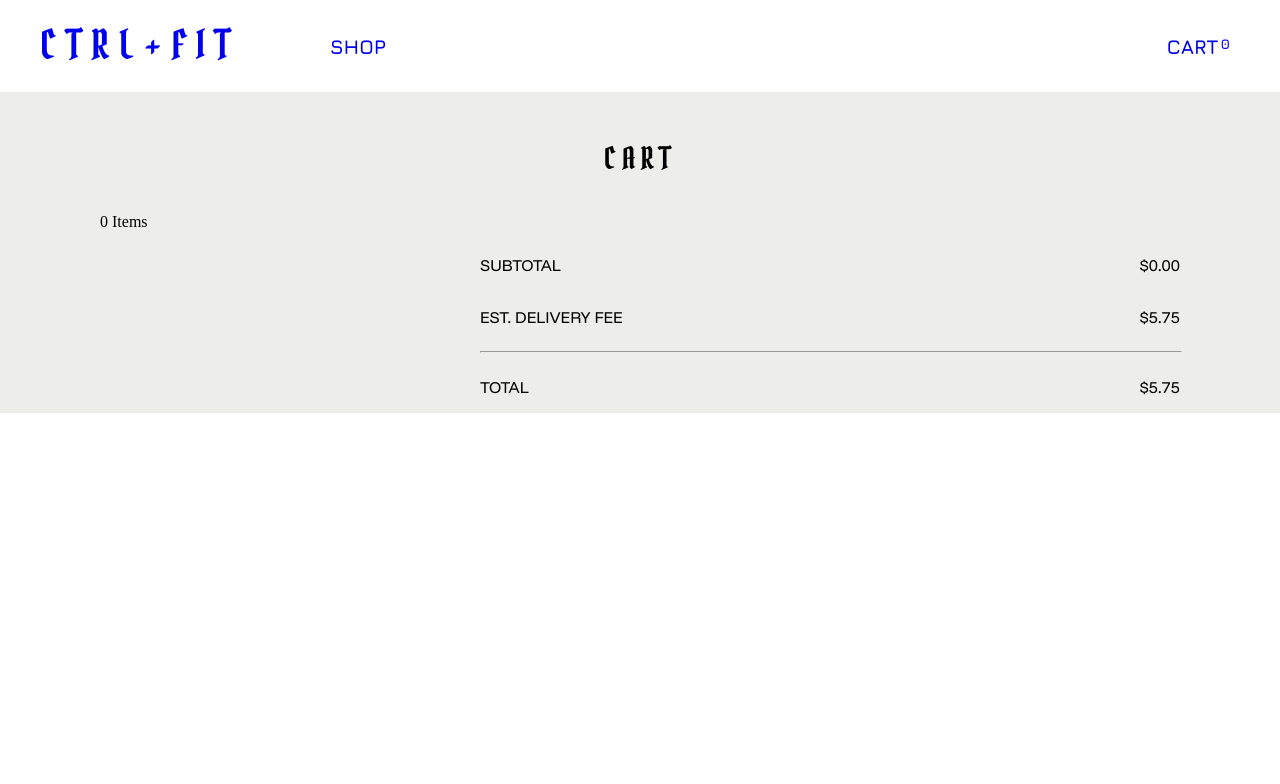
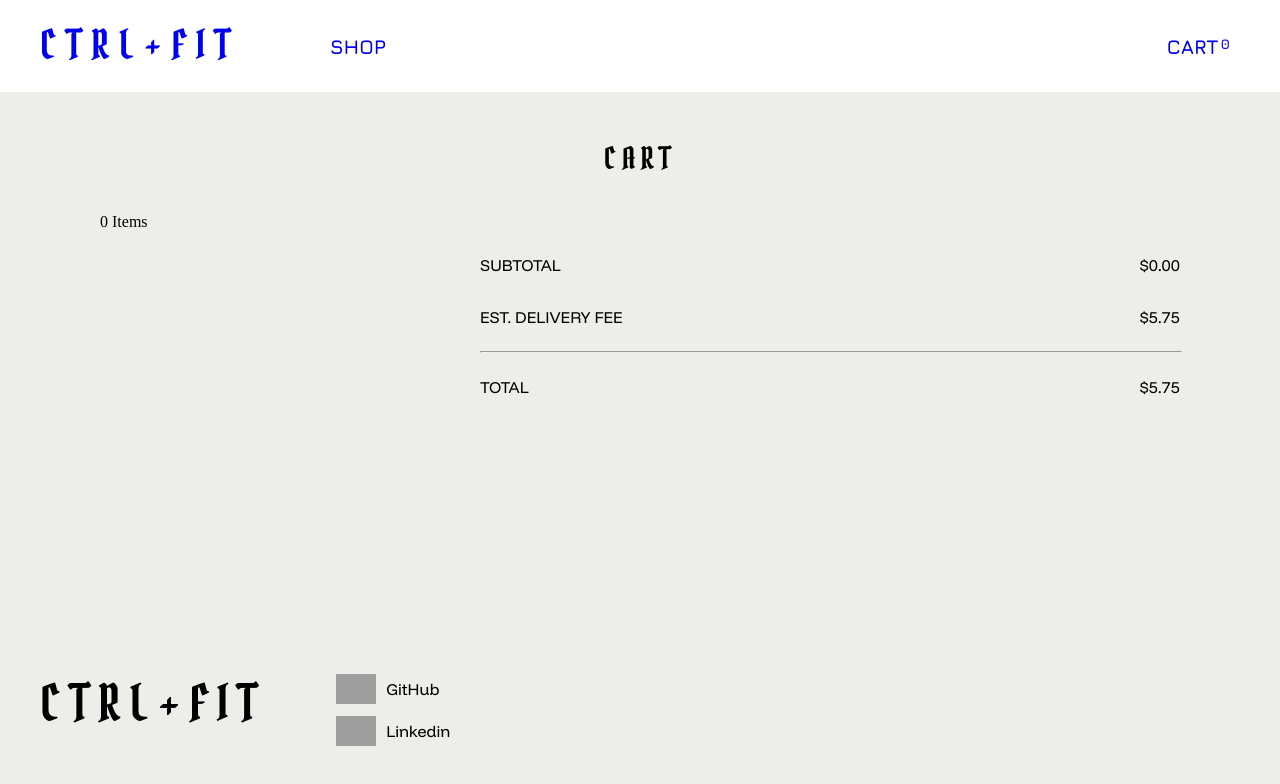
Before and after one commit to PoistJ/Shopping-Cart, a React (Vite) app: page /cart in a window 1280 px wide. Shown: the top 784 px of the page. Built offline with nearby package versions, Linux system fonts and the light colour scheme; grey boxes are pictures that could not be loaded.

Commit message:
Added a footer with personal info at bottom of page.

```diff
--- a/src/App.css
+++ b/src/App.css
@@ -12,6 +12,13 @@
   font-style: normal;
 }
 
+@font-face {
+  font-family: "FooterLinkFont";
+  src: url("./fonts/FunnelDisplay-VariableFont_wght.ttf");
+  font-weight: normal;
+  font-style: normal;
+}
+
 body {
   margin: 0px;
 }
@@ -20,6 +27,7 @@ body {
   display: flex;
   flex-direction: column;
   width: 100vw;
+  min-height: 100vh;
   background-color: #edede9;
 }
 
@@ -31,6 +39,7 @@ header {
   padding: 10px 20px 10px 20px;
   font-size: 20px;
   align-items: center;
+  z-index: 1;
 }
 
 header > a {
@@ -52,7 +61,8 @@ a:visited {
   display: flex;
   padding-right: 10px;
 }
-a:first-child {
+
+header > a:first-child {
   font-family: "LogoFont", sans-serif;
   font-size: 40px;
   margin-right: 80px;
@@ -62,3 +72,47 @@ a:first-child {
   font-size: 14px;
   margin-left: 2px;
 }
+
+footer {
+  display: flex;
+  height: 100px;
+  bottom: 0px;
+  padding: 40px;
+}
+
+.footerLogo {
+  font-family: "LogoFont";
+  font-size: 50px;
+  letter-spacing: 10px;
+  text-align: center;
+  margin: 0px;
+}
+
+.linkContainer {
+  font-family: "FooterLinkFont";
+  display: flex;
+  flex-direction: column;
+  justify-content: center;
+  margin-left: 70px;
+}
+
+.link {
+  display: flex;
+  padding: 6px 0px;
+  text-align: center
+}
+
+.icon {
+  height: 30px;
+  margin-right: 10px;
+}
+
+footer a {
+  text-decoration: none;
+  color: black;
+  align-content: center;
+}
+
+footer a:visited {
+  color: black;
+}
--- a/src/App.jsx
+++ b/src/App.jsx
@@ -15,13 +15,38 @@ function App() {
     <>
       <header data-testid="header-element">
         <Link to="home">C T R L + F I T</Link>
-        <Link className="shop" to="shop">SHOP</Link>
+        <Link className="shop" to="shop">
+          SHOP
+        </Link>
         <Link className="cart" to="cart">
           CART
           <div className="cartTotal">{total}</div>
         </Link>
       </header>
       <Outlet context={[total, setTotal]} />
+      <footer>
+        <p className="footerLogo">CTRL+FIT</p>
+        <div className="linkContainer">
+          <div className="link">
+            <img
+              className="icon"
+              src="https://cdn.jsdelivr.net/gh/devicons/devicon@latest/icons/github/github-original.svg"
+            />
+            <a href="https://github.com/PoistJ">GitHub</a>
+          </div>
+
+          <div className="link">
+            <img
+              className="icon"
+              src="https://cdn.jsdelivr.net/gh/devicons/devicon@latest/icons/linkedin/linkedin-plain.svg"
+            />
+            <a href="https://www.linkedin.com/in/justin-to-a26784b0/">
+              Linkedin
+            </a>
+          </div>
+
+        </div>
+      </footer>
     </>
   );
 }
--- a/src/components/Cart/Cart.module.css
+++ b/src/components/Cart/Cart.module.css
@@ -17,6 +17,7 @@
   flex-direction: column;
   background-color: #edede9;
   padding: 0px 100px 0px 100px;
+  flex-grow: 1;
 }
 
 .cartWrapper {
--- a/src/components/Home/Home.jsx
+++ b/src/components/Home/Home.jsx
@@ -4,7 +4,7 @@ import styles from "./Home.module.css";
 export default function Home() {
   return (
     <>
-      <div className="home">
+      <div className={styles.home}>
         <p className={styles.storeName}>CTRL+FIT</p>
         <img className={styles.img} src={backgroundImg} />
         <p className={styles.subtext}>Your style. Your command. CTRL+FIT.</p>
--- a/src/components/Home/Home.module.css
+++ b/src/components/Home/Home.module.css
@@ -1,30 +1,48 @@
+@font-face {
+    font-family: "LogoFont";
+    src: url(./../../fonts/Bokor-Regular.ttf);
+    font-weight: normal;
+    font-style: normal;
+}
+
+@font-face {
+    font-family: "SubFont";
+    src: url(./../../fonts/FunnelDisplay-VariableFont_wght.ttf);
+    font-weight: normal;
+    font-style: normal;
+}
+
 .img {
-    width: 100%;
     object-fit: cover;
+    width: 100vw;
 }
 
 .home {
     position: relative;
+    flex-grow: 1;
 }
 
 .storeName {
     position: absolute;
-    color: white;
+    color: black;
     left: 50%;
     top: 120px;
     font-size: 80px;
-    text-shadow: -1px -1px 0 #000,
-    1px -1px 0 #000,
-    -1px 1px 0 #000,
-    1px 1px 0 #000;
+    text-shadow: -2px -2px 0 white,
+    2px -2px 0 white,
+    -2px 2px 0 white,
+    2px 2px 0 white;
     transform: translateX(-50%);
+    font-family: "LogoFont";
+    letter-spacing: 14px;
 }
 
 .subtext {
     position: absolute;
-    top: 400px;
+    top: 480px;
     font-size: 30px;
     color: black;
     left: 50%;
     transform: translateX(-50%);
+    font-family: "SubFont";
 }
```
